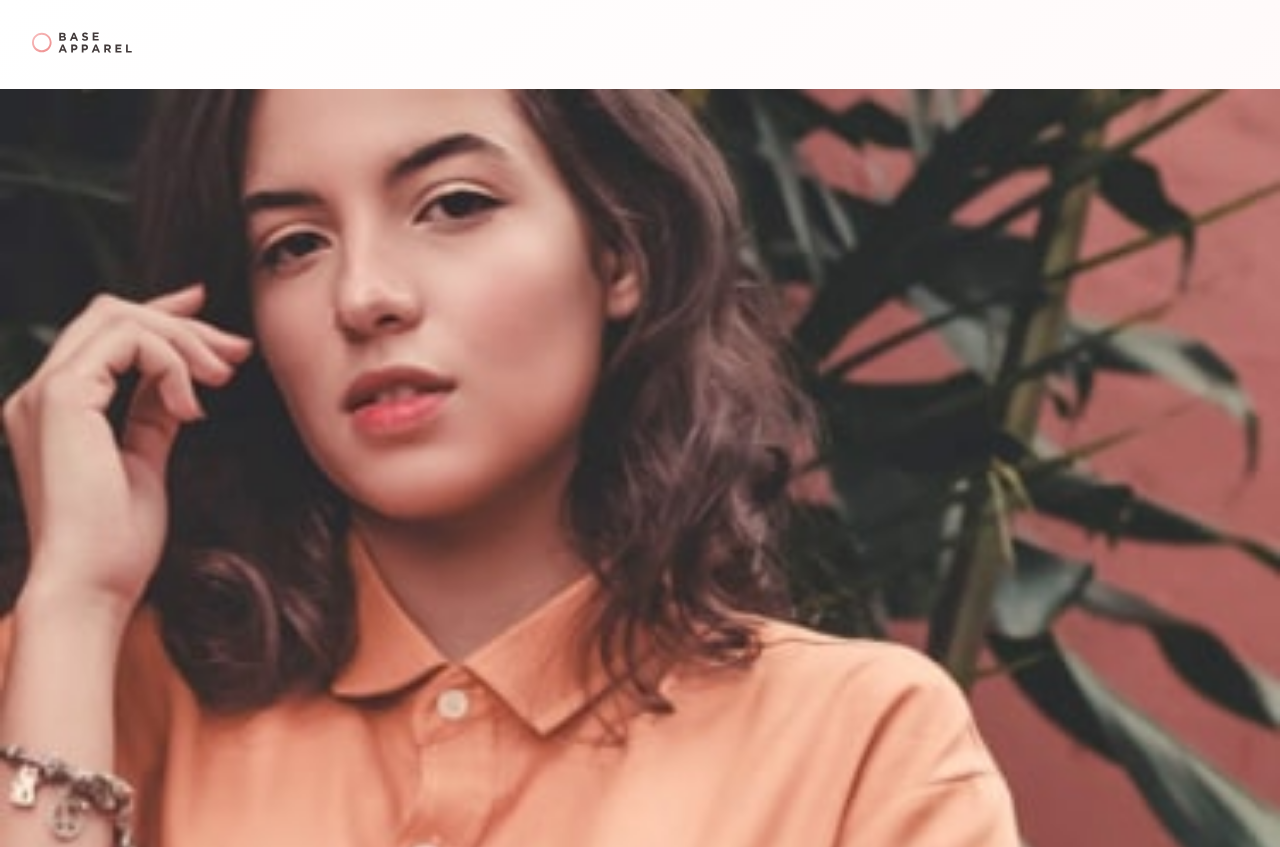
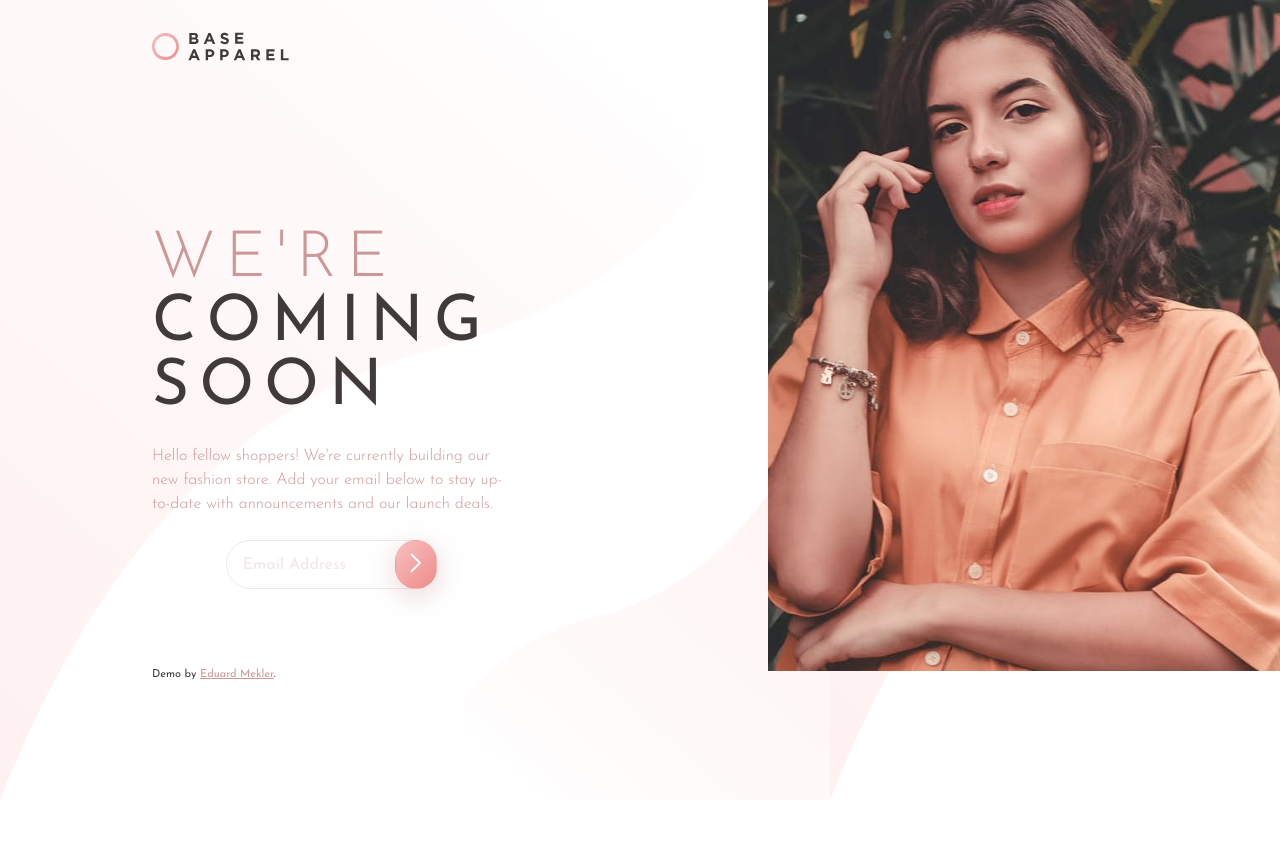
Before and after one commit to emekler0729/fem-base-apparel-coming-soon, a website: page index.html in a window 1280 px wide. Shown: the top 847 px of the page. After the commit the page ends 800 px from the top, so only its background shows below. Drawn offline with Linux system fonts and the light colour scheme.

Commit message:
started on desktop layout design

```diff
--- a/index.html
+++ b/index.html
@@ -19,9 +19,10 @@
   <nav class="navbar">
     <img class="navbar__logo" src="images/logo.svg" alt="">
   </nav>
-  <div class="hero">
+  <picture class="hero">
+    <source media="(min-width: 501px)" srcset="images/hero-desktop.jpg">
     <img class="hero__img" src="images/hero-mobile.jpg" alt="">
-  </div>
+  </picture>
   <main class="main">
     <h1 class="main__title"><span class="main__title--accent">We're</span> coming soon</h1>
     <p class="main__text">
--- a/sass/style.scss
+++ b/sass/style.scss
@@ -1,6 +1,13 @@
-$color-desaturated-red: hsl(0, 36%, 70%);
-$color-soft-red: hsl(0, 93%, 68%);
-$color-dark-grayish-red: hsl(0, 6%, 24%);
+@use 'sass:list';
+@use 'sass:math';
+
+@function fHSL($hsl, $a: 1) {
+    @return hsl(list.nth($hsl, 1), list.nth($hsl, 2), list.nth($hsl, 3), $a);
+}
+
+$color-desaturated-red: 0, 36%, 70%;
+$color-soft-red: 0, 93%, 68%;
+$color-dark-grayish-red: 0, 6%, 24%;
 
 $gradient-light: 135deg, hsl(0, 0%, 100%), hsl(0, 100%, 98%);
 $gradient-dark: 135deg, hsl(0, 80%, 86%), hsl(0,  74%, 74%);
@@ -8,28 +15,39 @@ $gradient-dark: 135deg, hsl(0, 80%, 86%), hsl(0,  74%, 74%);
 $font-size: 16px;
 $font-sans-serif: 'Josefin Sans', sans-serif;
 
+$margin-x: 1.5rem;
+
+@mixin base-font {
+    font-size: $font-size;
+    font-family: $font-sans-serif;
+}
+
 * {
     box-sizing: border-box;
     padding: 0;
     margin: 0;
 }
 
+root {
+    font-size: $font-size;
+}
+
 body {
-    font-family: $font-sans-serif;
-    font-size: $font-size;
+    @include base-font;
     background-image: linear-gradient($gradient-light);
 }
 
 .navbar {
     &__logo {
-        width: 100px;
+        width: math.div(100, 375) * 100%;
         height: auto;
-        margin: 2rem;
+        margin: 2rem $margin-x;
     }
 }
 
 .hero {
     &__img {
+        display: block;
         width: 100%;
         height: auto;
     }
@@ -37,10 +55,10 @@ body {
 
 .main {
     text-align: center;
-    margin: 3rem 1.5rem;
+    margin: 3rem $margin-x;
 
     &__title {
-        color: $color-dark-grayish-red;
+        color: fHSL($color-dark-grayish-red);
         text-transform: uppercase;
         font-size: 3rem;
         font-weight: 600;
@@ -48,12 +66,12 @@ body {
 
         &--accent {
             font-weight: 300;
-            color: $color-desaturated-red;
+            color: fHSL($color-desaturated-red);
         }
     }
 
     &__text {
-        color: $color-desaturated-red;
+        color: fHSL($color-desaturated-red);
         font-weight: 300;
         margin: 1.5rem 0;
         line-height: 1.5rem;
@@ -66,40 +84,87 @@ body {
     &__email {
         background-color: transparent;
         padding: 1rem;
-        border: 1px solid hsla(0, 6%, 24%, 0.1);
+        border: 1px solid fHSL($color-dark-grayish-red, 0.1);
         border-radius: 30px;
         width: 100%;
-        color: $color-dark-grayish-red;
+        color: fHSL($color-dark-grayish-red);
 
         &::placeholder {
-            color: $color-desaturated-red;
-            font-family: $font-sans-serif;
-            opacity: 25%;
-            font-size: 1rem;
+            @include base-font;
+            color: fHSL($color-desaturated-red, 0.25);
+        }
+
+        &:focus-visible {
+            outline: none;
         }
     }
 
     &__button {
-        color: white;
-        border: 1px solid transparent;
-        background-image: linear-gradient($gradient-dark);
-        border: 1px solid transparent;
-        border-radius: 30px;
         position: absolute;
         right: 0;
         height: 100%;
         width: 20%;
+        border: 1px solid transparent;
+        color: white;
+        background-image: linear-gradient($gradient-dark);
+        border-radius: 30px;
+        box-shadow: fHSL($color-desaturated-red, 0.4) 0px 7px 29px 0px;
     }
+
 }
 
 footer {
-    margin: 2rem;
+    margin: 2rem $margin-x;
     .attribution {
         font-size: 11px;
         text-align: center;
-        color: $color-dark-grayish-red;
+        color: fHSL($color-dark-grayish-red);
         a {
-            color: $color-desaturated-red;
+            color: fHSL($color-desaturated-red);
           }
       }
 }
+@media (min-width: 1000px) {
+    body {
+        display: grid;
+        grid-template: 100px auto 100px / auto 40% auto 40%;
+        background: url('../images/bg-pattern-desktop.svg')
+    }
+
+    .navbar {
+        grid-column: 2 / 3;
+        grid-row: 1 / 2;
+    }
+
+    .hero {
+        grid-column: 4 / 5;
+        grid-row: 1 / 4;
+
+        &__img {
+            max-height: 100vh;
+        }
+    }
+
+    .main {
+        grid-column: 2 / 3;
+        grid-row: 2 / 3;
+        text-align: left;
+        justify-items: center;
+        width: 70%;
+
+        margin-top: 8rem;
+
+        &__title {
+            font-size: 4rem;
+            font-weight: 400;
+        }
+    }
+
+    footer {
+        grid-column: 2 / 3;
+        grid-row: 3 / 4;
+        .attribution {
+            text-align: left;
+        }
+    }
+}
```
Also changed, not shown: styles/style.css.
